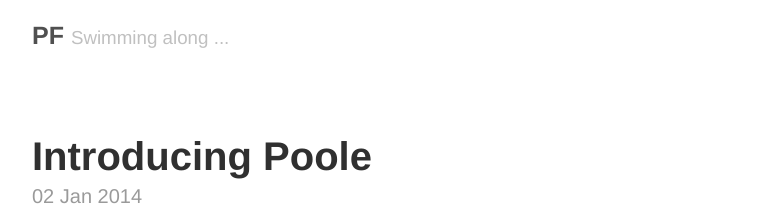
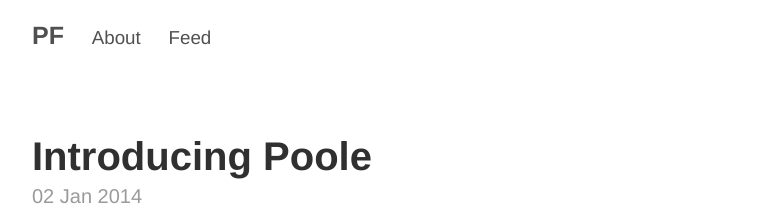
Before and after one commit to ponderingfish/ponderingfish.github.io, a Jekyll site: the page built from index.html, in a window 1280 px wide. Shown: the top 220 px of the page, without its empty margins (248-1031 px from the left). Built offline with Jekyll 4.4.1, drawn with Linux system fonts in a browser that asks for light colours; the list of posts is cut into pages by our own code.

Commit message:
Added links to the masthead

```diff
--- a/_layouts/default.html
+++ b/_layouts/default.html
@@ -6,12 +6,16 @@
   <body>
 
     <div class="container content">
-      <header class="masthead">
+      <div class="masthead">
         <h3 class="masthead-title">
-          <a href="{{ site.baseurl }}" title="Home">{{ site.title }}</a>
-          <small>{{ site.tagline }}</small>
+          <a href="/" title="Home">{{ site.title }}</a>
+
+          {% for page in site.pages_list %}
+              &nbsp;&nbsp;&nbsp;<small><a href="{{ page[1]  }}">{{ page[0] }}</a></small>
+          {% endfor %}
+
         </h3>
-      </header>
+      </div>
 
       <main>
         {{ content }}
```
